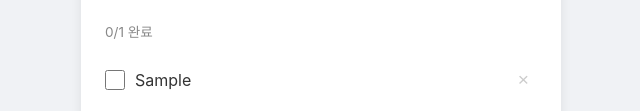
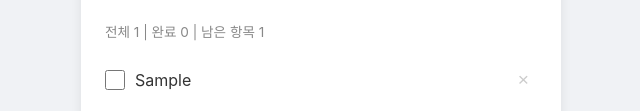
Before and after one commit to yimwy0105/shopping-list-app, a plain HTML site: page index.html in a window 1280 px wide. Both pictures are taken after typing "Sample" into the empty fields and a click on the button "추가". Shown: the part 174-285 px from the top of the page, without its empty margins (319-959 px from the left). Drawn offline with Linux system fonts and the light colour scheme.

Commit message:
feat: 전체/완료/남은 항목 개수 표시 추가

```diff
--- a/index.html
+++ b/index.html
@@ -136,7 +136,8 @@
       return;
     }
     const checked = items.filter(i => i.checked).length;
-    countEl.textContent = `${checked}/${items.length} 완료`;
+    const remaining = items.length - checked;
+    countEl.textContent = `전체 ${items.length} | 완료 ${checked} | 남은 항목 ${remaining}`;
 
     listEl.innerHTML = items.map(item => `
       <li class="${item.checked ? 'checked' : ''}" data-id="${item.id}">
```
